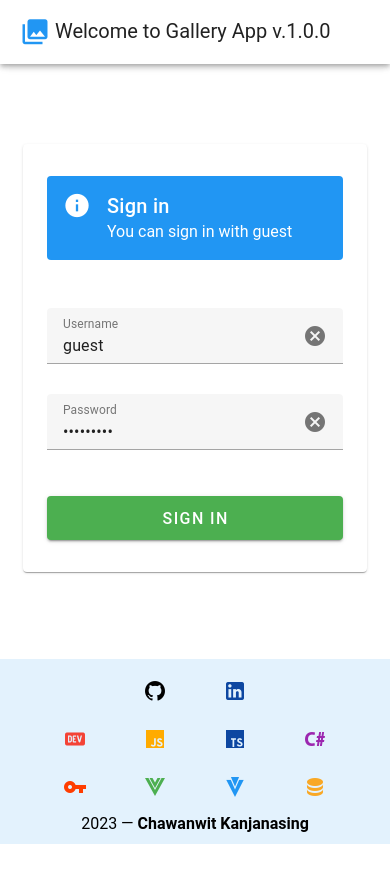
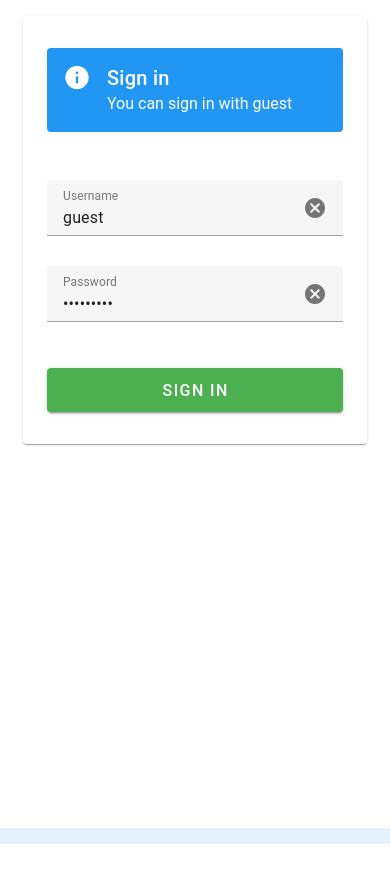
Before and after one commit to prem-chawanwit/PhotoGallery_FrontEnd, a Vue app: page /login in a window 390 px wide. Shown: the top 882 px of the page. After the commit the page ends 844 px from the top, so only its background shows below. Built offline with nearby package versions, Linux system fonts and the light colour scheme.

Commit message:
Complete 2 :D

```diff
--- a/src/layouts/auth/AppBar.vue
+++ b/src/layouts/auth/AppBar.vue
@@ -1,14 +1,16 @@
 <template>
-  <v-app-bar>
-    <v-app-bar-title>
-      <v-icon icon="mdi mdi-image-multiple"  color="info"/>
-      Welcome to Gallery App v.1.0.0
-    </v-app-bar-title>
-  </v-app-bar>
+  <div>
+    <v-app-bar v-if="isContentVisible">
+      <v-app-bar-title>
+        <v-icon icon="mdi mdi-image-multiple" color="info" />
+        Welcome to Gallery App v.1.0.0
+      </v-app-bar-title>
+    </v-app-bar>
+  </div>
 </template>
 
 <script setup lang="ts">
-import { ref } from "vue";
+import { ref, onMounted, onBeforeUnmount } from "vue";
 import { useStore } from "vuex";
 import { useRouter } from "vue-router";
 
@@ -18,7 +20,22 @@ const router = useRouter();
 const menuOpen = ref(false);
 
 // Add a ref to control re-mounting the component
+const isContentVisible = ref(true);
 
+// Function to toggle content visibility based on screen size
+function toggleContentVisibility() {
+  isContentVisible.value = window.innerWidth > 1000; // Adjust the screen size breakpoint if needed
+}
+
+// Add event listeners for screen size changes
+onMounted(() => {
+  toggleContentVisibility(); // Initial visibility check
+  window.addEventListener("resize", toggleContentVisibility);
+});
+
+onBeforeUnmount(() => {
+  window.removeEventListener("resize", toggleContentVisibility);
+});
 </script>
 
 <style scoped>
--- a/src/layouts/auth/Footer.vue
+++ b/src/layouts/auth/Footer.vue
@@ -1,5 +1,9 @@
 <template>
-  <v-footer class="sticky-footer bg-blue-lighten-5 text-center d-flex flex-column" app>
+  <v-footer
+    class="sticky-footer bg-blue-lighten-5 text-center d-flex flex-column"
+    app
+  >
+    <div class="content" v-if="isContentVisible">
       <!-- Your social media buttons -->
       <div>
         <v-btn
@@ -32,13 +36,18 @@
       <div>
         {{ new Date().getFullYear() }} — <strong>Chawanwit Kanjanasing</strong>
       </div>
+    </div>
   </v-footer>
 </template>
 
 <script>
 export default {
   data: () => ({
-    icons: [{ icon: "mdi-github", color: "" },{ icon: "mdi-linkedin", color: "blue-darken-4" }],
+    isContentVisible: true,
+    icons: [
+      { icon: "mdi-github", color: "" },
+      { icon: "mdi-linkedin", color: "blue-darken-4" },
+    ],
     iconsTech: [
       { icon: "mdi-dev-to", color: "red" },
       { icon: "mdi-language-javascript", color: "amber-accent-4" },
@@ -55,7 +64,8 @@ export default {
       // Define the URLs for each social media platform
       const socialMediaUrls = {
         "mdi-github": "https://github.com/prem-chawanwit",
-        "mdi-linkedin": "https://www.linkedin.com/in/chawanwit-kanjanasing-1757b9297/",
+        "mdi-linkedin":
+          "https://www.linkedin.com/in/chawanwit-kanjanasing-1757b9297/",
       };
       // Redirect to the corresponding URL when a social media icon is clicked
       window.open(socialMediaUrls[icon], "_blank");
@@ -66,11 +76,13 @@ export default {
         "mdi-dev-to": "http://chawanwit.com",
         "mdi-language-javascript": "https://www.javascript.com/",
         "mdi-language-typescript": "https://www.typescriptlang.org/",
-        "mdi-language-csharp": "https://learn.microsoft.com/en-us/dotnet/csharp/",
+        "mdi-language-csharp":
+          "https://learn.microsoft.com/en-us/dotnet/csharp/",
         "mdi-key": "https://jwt.io/",
         "mdi-vuejs": "https://vuejs.org/",
         "mdi-vuetify": "https://vuetifyjs.com/en/",
-        "mdi-database": "https://www.microsoft.com/en-us/sql-server/sql-server-downloads",
+        "mdi-database":
+          "https://www.microsoft.com/en-us/sql-server/sql-server-downloads",
       };
       // Check if the clicked icon has a corresponding URL and open it in a new tab
       if (techStackUrls[icon]) {
@@ -78,6 +90,9 @@ export default {
       } else {
         console.log("URL not found for this tech stack.");
       }
+    },
+    toggleContent() {
+      this.isContentVisible = !this.isContentVisible;
     },
   },
 };
@@ -89,5 +104,12 @@ export default {
   bottom: 0;
   left: 0;
   right: 0;
+  z-index: 999; /* Ensure it's above other content */
+}
+
+@media (max-width: 1000px) {
+  .content {
+    display: none;
+  }
 }
 </style>
```
Lines whose indentation alone changed are shown as unchanged.
